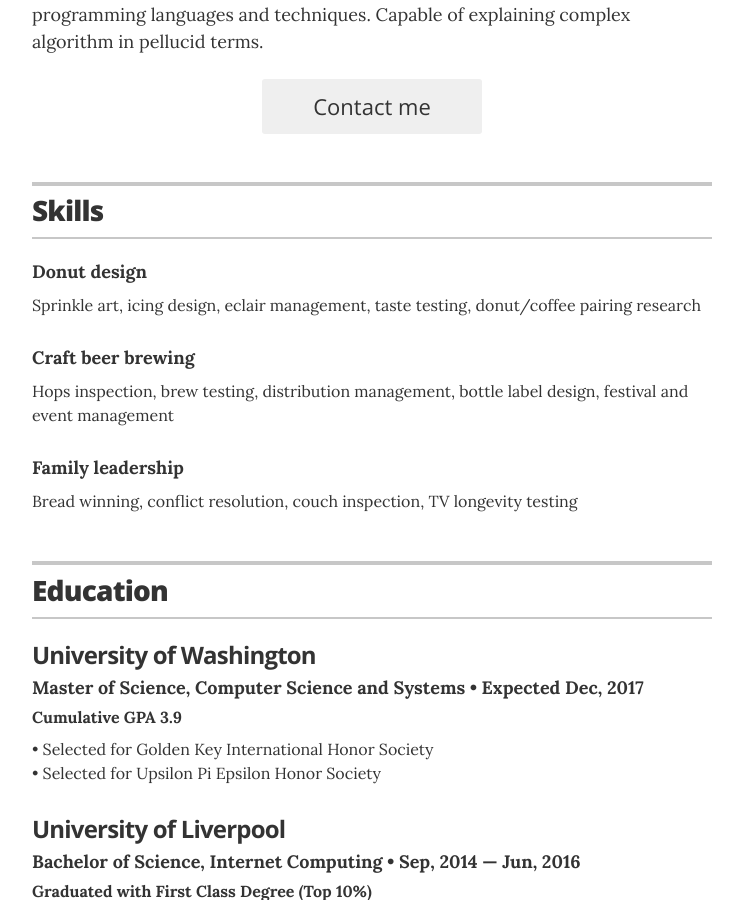
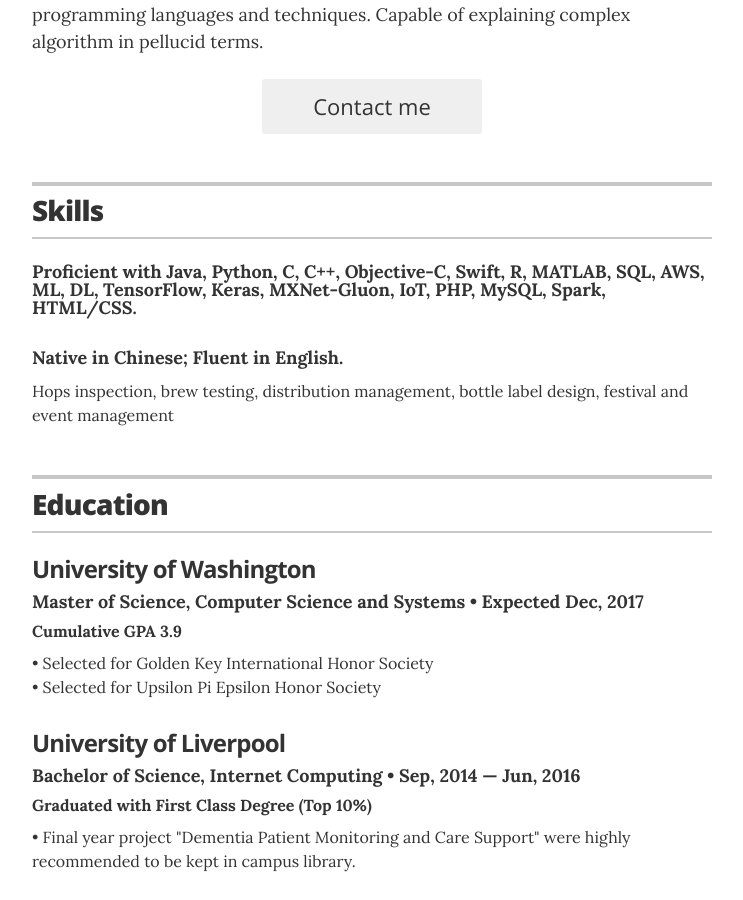
Before and after one commit to Yuyang105/Yuyang105.github.io, a Jekyll site: the page built from index.html, in a window 1280 px wide and 900 px high, scrolled down 366 px. Shown: the whole window, without its empty margins (268-1011 px from the left). Built offline with Jekyll 4.4.1, drawn with Linux system fonts in a browser that asks for light colours.

Commit message:
Update skills.yml

```diff
--- a/_data/skills.yml
+++ b/_data/skills.yml
@@ -1,12 +1,8 @@
 # Skills
-# Donut design
-- skill: Donut design
-  description: Sprinkle art, icing design, eclair management, taste testing, donut/coffee pairing research
+# Tech
+- skill: Proficient with Java, Python, C, C++, Objective-C, Swift, R, MATLAB, SQL, AWS, ML, DL, TensorFlow, Keras, MXNet-Gluon, IoT, PHP, MySQL, Spark, HTML/CSS.
+  description:
 
-# Craft beer brewing
-- skill: Craft beer brewing
+# Language
+- skill: Native in Chinese; Fluent in English.
   description: Hops inspection, brew testing, distribution management, bottle label design, festival and event management
-
-# Family leadership
-- skill: Family leadership
-  description: Bread winning, conflict resolution, couch inspection, TV longevity testing
```
